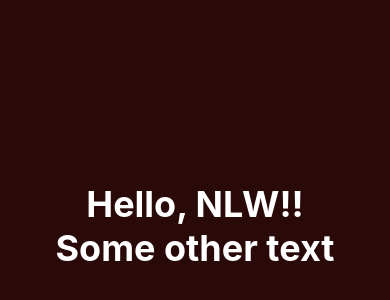
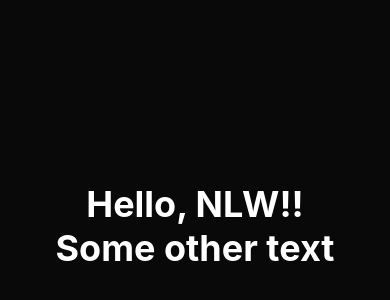
Before and after one commit to phyJa/proffyMobile, a React Native app: screen / in a window 390 px wide. Shown: the part 196-496 px from the top of the page. Built offline with nearby package versions, Linux system fonts and the light colour scheme.

Commit message:
Starting to add the first page to the application

```diff
--- a/App.tsx
+++ b/App.tsx
@@ -15,7 +15,7 @@ export default function App() {
 const styles = StyleSheet.create({
   container: {
     flex: 1, // Note that in React Native, the flex direction standard is the 'column' type
-    backgroundColor: 'rgb(42, 9, 9)',
+    backgroundColor: 'rgb(9, 9, 9)',
     alignItems: 'center',
     justifyContent: 'center',
   },
```
Also changed, not shown: src/pages/Landing/index.tsx (added), src/pages/Landing/styles.ts (added).
